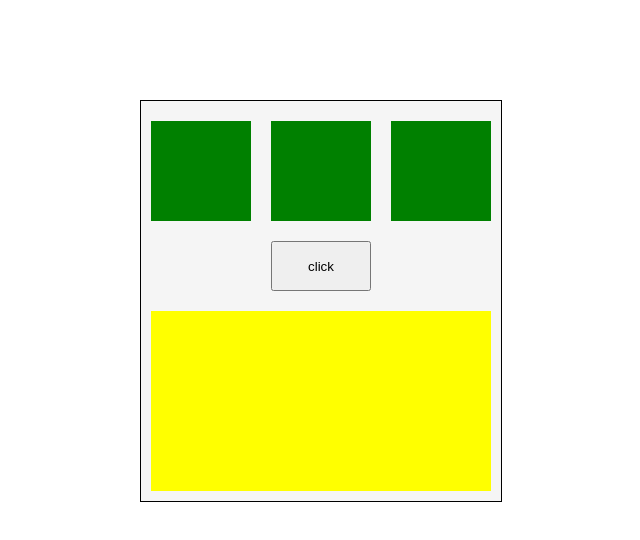
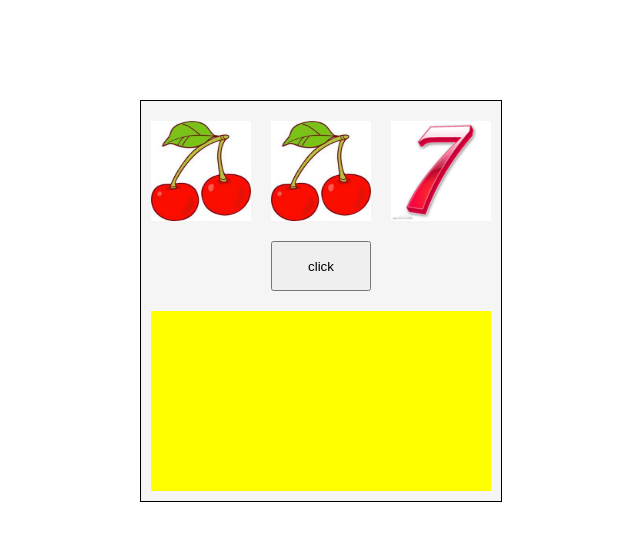
Before and after one commit to Micleyu/working-MiY, a plain HTML site: page My GIT/小项目/老虎机/ret.html in a window 1280 px wide. Both pictures are taken after a click on the button "click". Shown: the whole page, without its empty margins (319-959 px from the left). Drawn offline with Linux system fonts and the light colour scheme.

Commit message:
插图没动画

```diff
--- a/My GIT/小项目/老虎机/ret.html
+++ b/My GIT/小项目/老虎机/ret.html
@@ -31,6 +31,10 @@
                 background: green;
                 margin: 10px;
             }
+            .num-box img{
+                width: 100px;
+                height: 100px;
+            }
             #container button{
                 width: 100px;
                 height: 50px;
@@ -48,33 +52,40 @@
         <div id="container">
             <ul class="num-box">
                 <li>
-                    <img src="" alt="">
+                    <img src="images/img_one.jpg" alt="">
                 </li>
                 <li>
-                    <img src="" alt="">
+                    <img src="images/img_two.jpg" alt="">
                 </li>
                 <li>
-                    <img src="" alt="">
+                    <img src="images/img_three.jpg" alt="">
                 </li>
             </ul>
             <button>click</button>
             <div class="content">
-
+               <span></span>
             </div>
         </div>
 
     <script>
         var OBtn=document.getElementsByTagName('button')[0];
         var aLi=container.getElementsByTagName('li');
+        var oNumBox=document.querySelectorAll('.num-box')[0];
+        var aImg=oNumBox.getElementsByTagName('img');
+        var aCount=[
+            'one','two','three'
+        ];
 
         OBtn.onclick=function () {
             var num0=Math.floor(Math.random()*3)+1;
             var num1=Math.floor(Math.random()*3)+1;
             var num2=Math.floor(Math.random()*3)+1;
             console.log(num0,num1,num2);
+            aImg[0].src='images/img_'+aCount[num0-1]+'.jpg';
+            aImg[1].src='images/img_'+aCount[num1-1]+'.jpg';
+            aImg[2].src='images/img_'+aCount[num2-1]+'.jpg';
+            if(num0==num1&&num1==num2){
 
-            if(num0==num1&&num1==num2){
-                alert('you win')
             }
         }
     </script>
```
Also changed, not shown: My GIT/小项目/老虎机/images/img_one.jpg (added), My GIT/小项目/老虎机/images/img_three.jpg (added), My GIT/小项目/老虎机/images/img_two.jpg (added), My GIT/小项目/老虎机/images/姚明.jpg (added).
